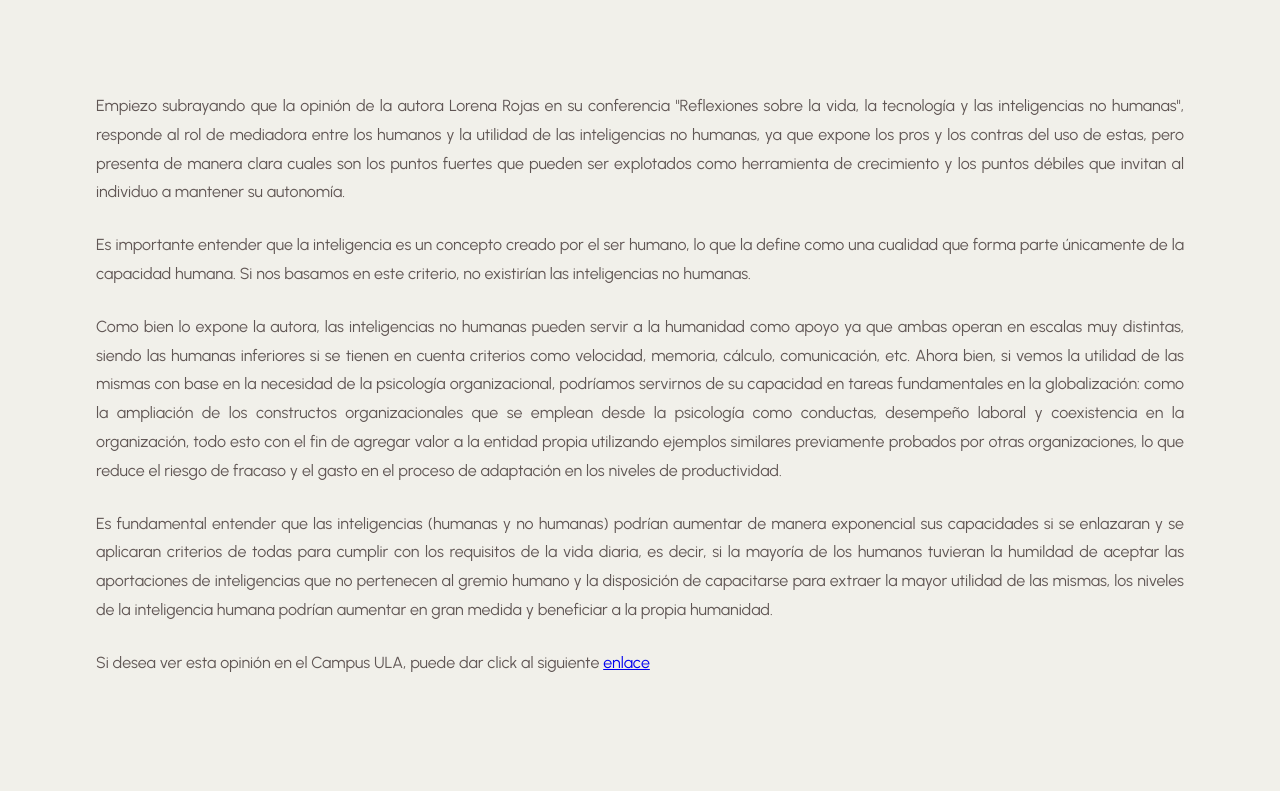
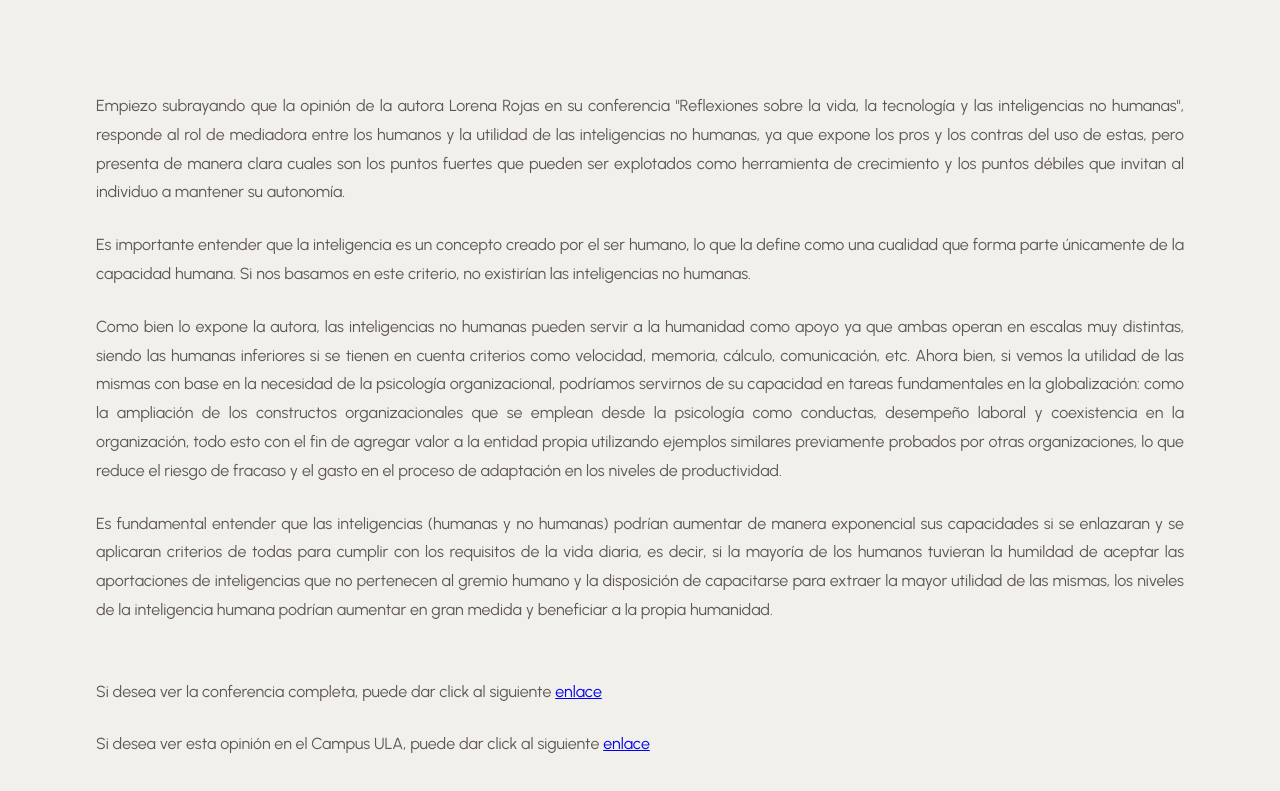
Before and after one commit to luisaopb/blog-mao, a React (Vite) app: page /actividad1 in a window 1280 px wide. Shown: the part 451-1242 px from the top of the page. Built offline with nearby package versions, Linux system fonts and the light colour scheme.

Commit message:
Agregar enlace a la conferencia completa en Actividad1.tsx

```diff
--- a/src/pages/Actividad1.tsx
+++ b/src/pages/Actividad1.tsx
@@ -35,6 +35,10 @@ function Actividad1() {
             Es fundamental entender que las inteligencias (humanas y no humanas) podrían aumentar de manera exponencial sus capacidades si se enlazaran y se aplicaran criterios de todas para cumplir con los requisitos de la vida diaria, es decir, si la mayoría de los humanos tuvieran la humildad de aceptar las aportaciones de inteligencias que no pertenecen al gremio humano y la disposición de capacitarse para extraer la mayor utilidad de las mismas, los niveles de la inteligencia humana podrían aumentar en gran medida y beneficiar a la propia humanidad.
           </p>
 
+          <br />
+
+          <p>Si desea ver la conferencia completa, puede dar click al siguiente  <a target='_blank' href="https://www.youtube.com/watch?v=gN05JyyVdQo">enlace</a></p>
+
           <p>Si desea ver esta opinión en el Campus ULA, puede dar click al siguiente <a target='_blank' href="https://campusula.net/mod/forum/discuss.php?d=16443#p27972">enlace</a></p>
         </div>
       </section>
```
